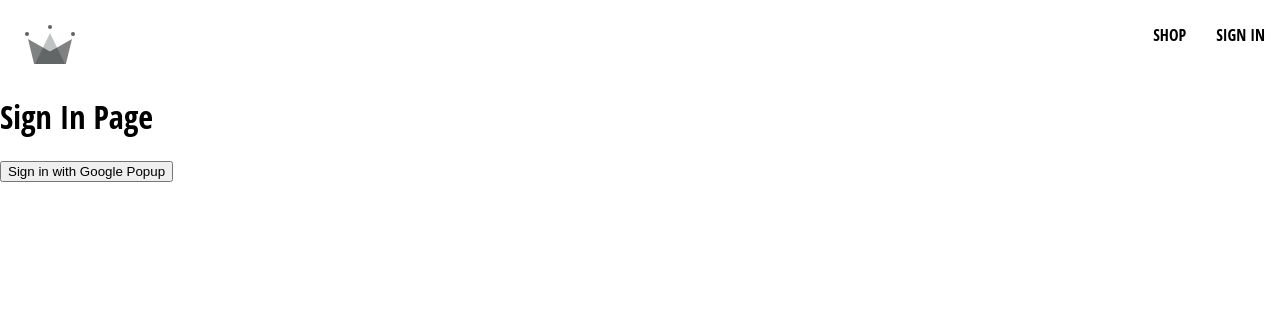
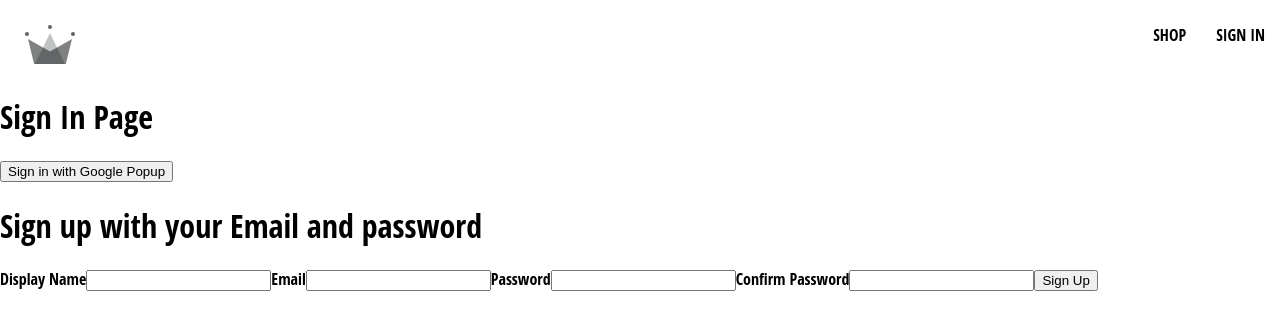
Before and after one commit to tales91817/crwn-clothing, a React (Create React App) app: page /sign-in in a window 1280 px wide. Shown: the top 330 px of the page. Built offline with nearby package versions, Linux system fonts and the light colour scheme; the HTML template or start-up script is replaced by a standard one.

Commit message:
add sign-up-form

```diff
--- /dev/null
+++ b/src/components/sign-up-form/sign-up-form.component.jsx
@@ -0,0 +1,66 @@
+import React, { useState } from "react";
+
+const defaultFormFields = {
+  displayName: "",
+  email: "",
+  password: "",
+  confirmPassword: "",
+};
+
+const SignUpForm = () => {
+  const [formFields, setFormFields] = useState(defaultFormFields);
+  const { displayName, email, password, confirmPassword } = formFields;
+
+  console.log(formFields);
+
+  const handleChange = (event) => {
+    const { name, value } = event.target;
+
+    setFormFields({ ...formFields, [name]: value });
+  };
+  return (
+    <div onSubmit={() => {}}>
+      <h1>Sign up with your Email and password</h1>
+      <form>
+        <label>Display Name</label>
+        <input
+          type="text"
+          required
+          onChange={handleChange}
+          name="displayName"
+          value={displayName}
+        />
+
+        <label>Email</label>
+        <input
+          type="email"
+          required
+          onChange={handleChange}
+          name="email"
+          value={email}
+        />
+
+        <label>Password</label>
+        <input
+          type="password"
+          required
+          onChange={handleChange}
+          name="password"
+          value={password}
+        />
+
+        <label>Confirm Password</label>
+        <input
+          type="password"
+          required
+          onChange={handleChange}
+          name="confirmPassword"
+          value={confirmPassword}
+        />
+        <button type="submit">Sign Up</button>
+      </form>
+    </div>
+  );
+};
+
+export default SignUpForm;
--- a/src/routes/sign-in/sign-in.component.jsx
+++ b/src/routes/sign-in/sign-in.component.jsx
@@ -1,5 +1,5 @@
 import React from "react";
-
+import SignUpForm from "../../components/sign-up-form/sign-up-form.component";
 import {
   auth,
   signInWithGooglePopup,
@@ -16,6 +16,7 @@
     <div>
       <h1>Sign In Page</h1>
       <button onClick={logGoogleUser}>Sign in with Google Popup</button>
+      <SignUpForm />
     </div>
   );
 };
```
